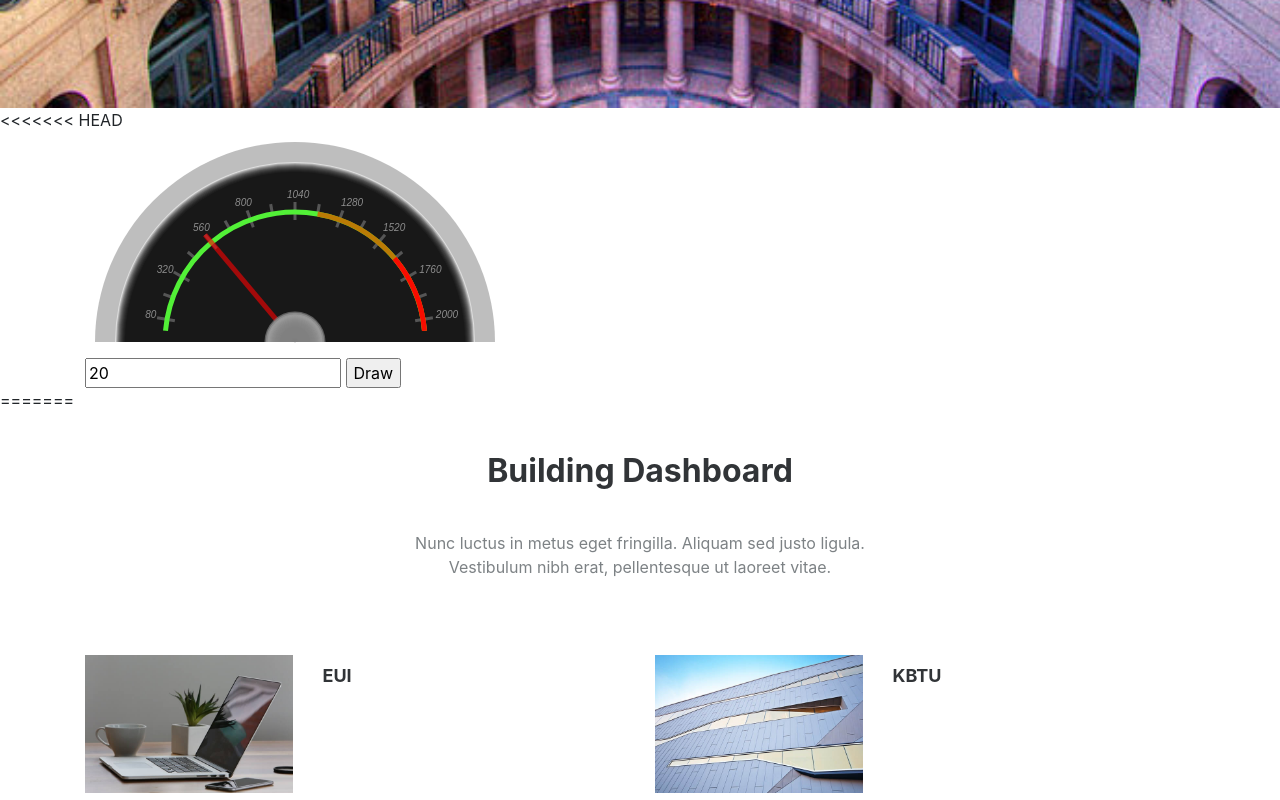
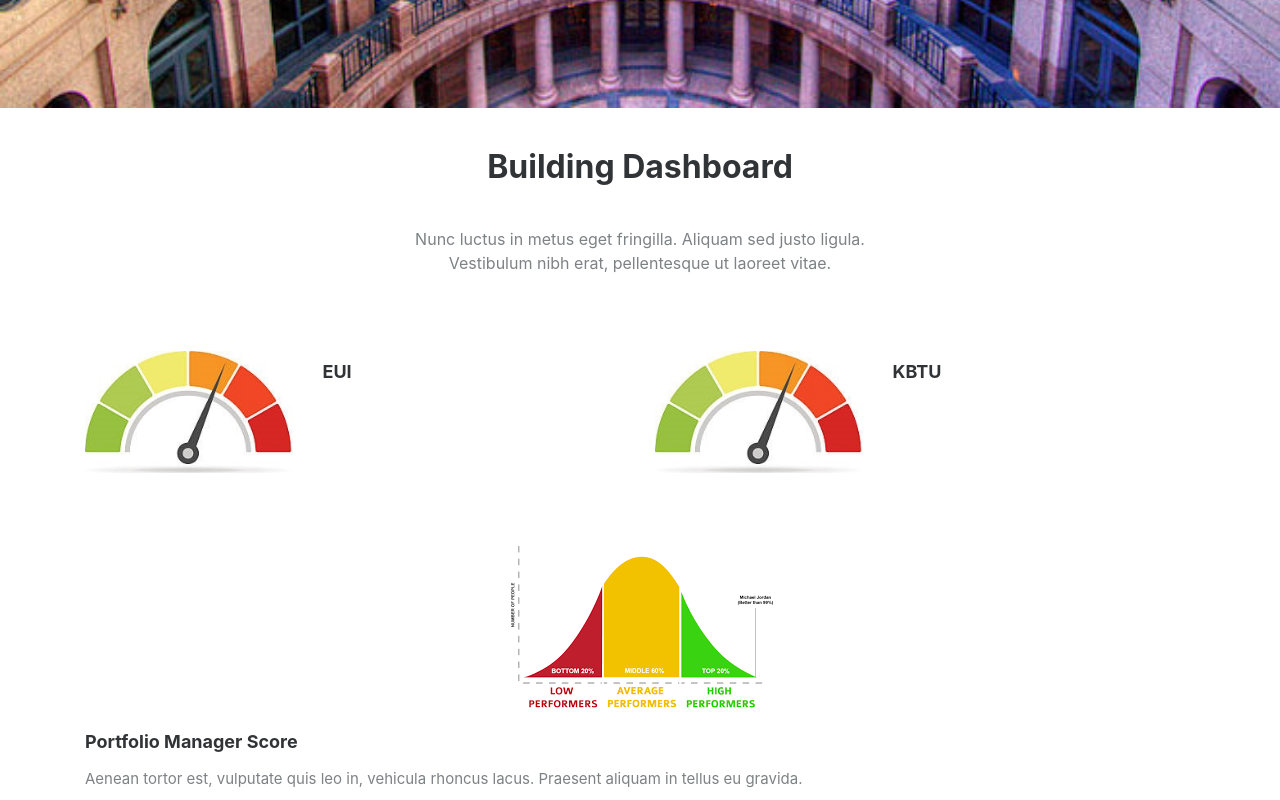
Before and after one commit to PlanetHackathon/AEGB, a plain HTML site: page public/index.html in a window 1280 px wide. Shown: the part 720-1520 px from the top of the page. Drawn offline with Linux system fonts and the light colour scheme; files whose address does not match are found by name.

Commit message:
added images as the speedometer instead of jquery

```diff
--- a/public/index.html
+++ b/public/index.html
@@ -5,7 +5,7 @@
     <meta charset="utf-8">
     <meta name="viewport" content="width=device-width, initial-scale=1.0">
     <title>PlanetHackathon</title>
-    <script src="scripts/speedometer.js"></script>
+    <!-- <script src="scripts/speedometer.js"></script> -->
     <link rel="stylesheet" href="assets/bootstrap/css/bootstrap.min.css">
     <link rel="stylesheet" href="assets/fonts/font-awesome.min.css">
     <link rel="stylesheet" href="assets/fonts/ionicons.min.css">
@@ -30,8 +30,7 @@
                 </form><a class="btn btn-light action-button" role="button" href="#">Action </a></div>
         </div>
     </nav><img src="assets/img/capital.jpg" width="100%" height="75%" style="display:block;">
-<<<<<<< HEAD
-    <div class="container" style="width: 100%">
+    <!-- <div class="container" style="width: 100%">
 		<canvas id="tutorial" width="440" height="220">
 			Canvas not available.
 		</canvas>
@@ -41,9 +40,8 @@
 				<input type="button" value="Draw" onclick="drawWithInputValue();">
 			</form>
 		</div>
-    </div>
+    </div> -->
 
-=======
     <div class="projects-horizontal">
         <div class="container">
             <div class="intro">
@@ -53,25 +51,24 @@
             <div class="row projects">
                 <div class="col-sm-6 item">
                     <div class="row">
-                        <div class="col-md-12 col-lg-5"><a href="#"><img class="img-fluid" src="assets/img/desk.jpg"></a></div>
+                        <div class="col-md-12 col-lg-5"><a href="#"><img class="img-fluid" src="images/speedometer.jpg"></a></div>
                         <div class="col">
                             <h3 class="name">EUI</h3>
-                            <img src=""/>
                         </div>
                     </div>
                 </div>
                 <div class="col-sm-6 item">
                     <div class="row">
-                        <div class="col-md-12 col-lg-5"><a href="#"><img class="img-fluid" src="assets/img/building.jpg"></a></div>
+                        <div class="col-md-12 col-lg-5"><a href="#"><img class="img-fluid" src="images/speedometer.jpg"></a></div>
                         <div class="col">
                             <h3 class="name">KBTU</h3>
-                            <img src=""/>
                         </div>
                     </div>
                 </div>
+                <hr>
                 <div class="col-sm-12 item">
                     <div class="row">
-                        <div class="col-sm-12"><a href="#"><img class="img-fluid" src="assets/img/loft.jpg"></a></div>
+                        <div class="col-sm-12"><a href="#"><img class="img-fluid" src="images/bellcurve.png" style="display:block; margin-left:auto; margin-right:auto;" ></a></div>
                         <div class="col">
                             <h3 class="name">Portfolio Manager Score</h3>
                             <p class="description">Aenean tortor est, vulputate quis leo in, vehicula rhoncus lacus. Praesent aliquam in tellus eu gravida.</p>
@@ -81,7 +78,6 @@
             </div>
         </div>
     </div>
->>>>>>> 97b9405d7ba5644823e6d245cfe1e1be606a3e55
     <div class="footer-dark">
         <footer>
             <div class="container">
```
Also changed, not shown: public/images/bellcurve.png (added), public/images/speedometer.jpg (added).
